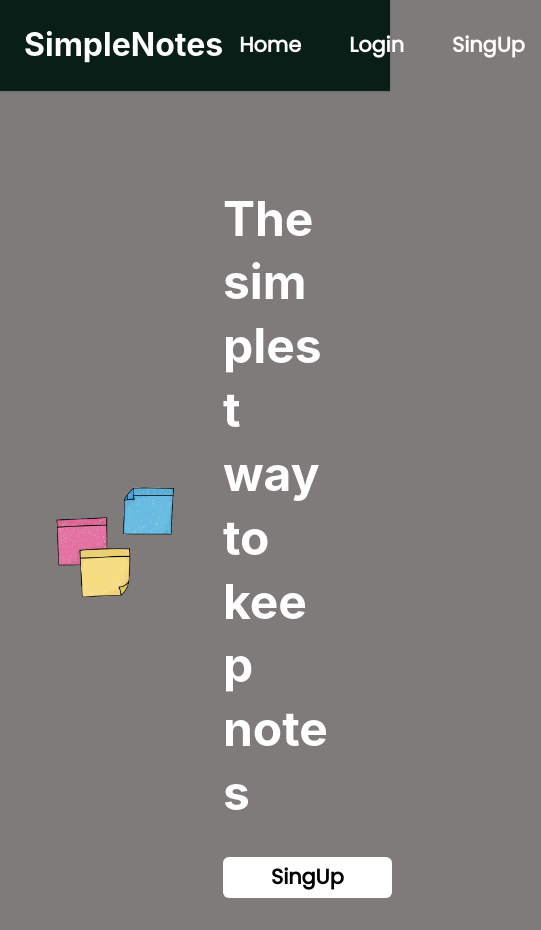
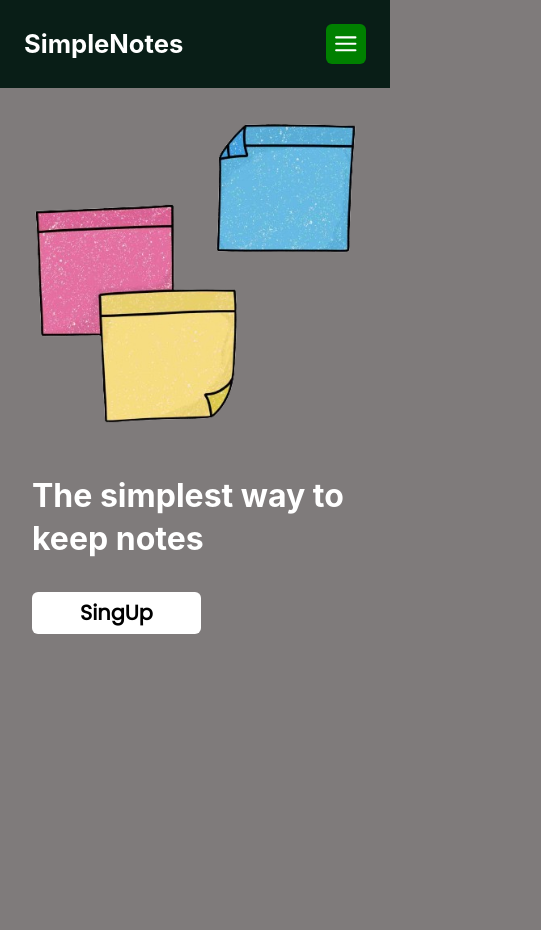
Before and after one commit to geeteshmehuria/simple-notes, a React (Vite) app: page / in a window 390 px wide. Shown: the whole page, 541 px wide, since content can reach past the window. After the commit the page ends 844 px from the top, so only its background shows below. Built offline with nearby package versions, Linux system fonts and the light colour scheme.

Commit message:
responsive

```diff
--- a/package.json
+++ b/package.json
@@ -10,6 +10,7 @@
     "preview": "vite preview"
   },
   "dependencies": {
+    "@chakra-ui/icons": "^2.1.1",
     "@chakra-ui/react": "^2.8.2",
     "@emotion/react": "^11.11.3",
     "@emotion/styled": "^11.11.0",
--- a/src/App.jsx
+++ b/src/App.jsx
@@ -1,4 +1,5 @@
 import "./App.css";
+
 import Navbar from "./components/Navbar";
 import AllRoutes from "./components/routers/AllRoutes";
 
@@ -6,6 +7,7 @@ function App() {
   return (
     <>
       <Navbar />
+      {/* <NabBar /> */}
       <AllRoutes />
       {/* <h1 className="text-4xl font-bold underline">Hello world!</h1> */}
     </>
--- a/src/components/Dashboard.jsx
+++ b/src/components/Dashboard.jsx
@@ -155,9 +155,11 @@ const Dashboard = () => {
             </Box>
           ) : (
             <Grid
-              templateColumns="repeat(3, 1fr)"
+              templateColumns={{ base: "repeat(1, 1fr)", md: "repeat(3, 1fr)" }}
               gap={6}
               m={"auto"}
+              justifyContent={"center"}
+
               // border={"2px solid black"}
             >
               {notes.map((note) => (
--- a/src/components/Home.jsx
+++ b/src/components/Home.jsx
@@ -10,18 +10,27 @@ const Home = () => {
 
   return (
     <>
-      <Box className="bg-[#7f7b7b] flex justify-center" mt={"4rem"}>
+      <Box
+        className="bg-[#7f7b7b] flex justify-center"
+        mt={{ base: "0", md: "4rem" }}
+      >
         <Box
-          className="flex items-center justify-center  w-[88%] gap-[3rem]"
+          className="flex items-center justify-center   gap-[3rem]"
           // border={"2px solid black"}
+          flexDirection={{ base: "column", md: "row" }}
+          w={{ base: "100%", md: "80%" }}
           p={"2rem"}
         >
           <Box>
             <Image src={Img} alt="Notes" />
           </Box>
-          <Box width={"40%"}>
+          <Box width={{ base: "100%", md: "40%" }}>
             {/*  color: "#90ee90"  */}
-            <Heading as={"h1"} fontSize={"3em"} color={"white"}>
+            <Heading
+              as={"h1"}
+              fontSize={{ base: "2rem", md: "3rem" }}
+              color={"white"}
+            >
               The simplest way to keep notes
             </Heading>
             {auth ? (
--- a/src/components/Navbar.jsx
+++ b/src/components/Navbar.jsx
@@ -1,14 +1,31 @@
-import { Box, Button, Flex, Heading, Spacer, Text } from "@chakra-ui/react";
+import {
+  Box,
+  Button,
+  Drawer,
+  DrawerBody,
+  DrawerCloseButton,
+  DrawerContent,
+  DrawerHeader,
+  DrawerOverlay,
+  Flex,
+  Heading,
+  IconButton,
+  Spacer,
+  Text,
+  useDisclosure,
+} from "@chakra-ui/react";
 import { useDispatch, useSelector } from "react-redux";
 import { Link, useNavigate } from "react-router-dom";
 import { authLinLout } from "../redux/authSlice";
 import axios from "axios";
+import { HamburgerIcon } from "@chakra-ui/icons";
 // import React from "react";
 
 const Navbar = () => {
   const dispatch = useDispatch();
   const navigate = useNavigate();
   const auth = useSelector((state) => state.auth.auth);
+  const { isOpen, onOpen, onClose } = useDisclosure();
 
   const handleLogout = async () => {
     try {
@@ -31,15 +48,40 @@ const Navbar = () => {
   return (
     <>
       <Box>
-        <Flex p={"1.5rem"} alignItems="center" boxShadow="base" bg={"#091e17"}>
+        <Flex
+          p={"1.5rem"}
+          boxShadow="base"
+          bg={"#091e17"}
+          display={"flex"}
+          alignItems={"center"}
+          direction={{ base: "row", md: "row" }}
+        >
           <Box>
-            <Heading as="h2" fontSize={"2rem"} color={"white"}>
-              SimpleNotes
-            </Heading>
+            <Link to={"/"}>
+              <Heading
+                as="h2"
+                fontSize={{ base: "1.6rem", md: "2rem" }}
+                color={"white"}
+              >
+                SimpleNotes
+              </Heading>
+            </Link>
           </Box>
           <Spacer />
           <Box>
-            <Flex gap={4}>
+            <IconButton
+              icon={<HamburgerIcon color="white" fontSize={"1.6rem"} />}
+              aria-label="Open navigation"
+              onClick={onOpen}
+              display={{ base: "flex", md: "none" }}
+              bgColor="green"
+            />
+
+            <Flex
+              gap={4}
+              display={{ base: "none", md: "flex" }}
+              justifyContent="space-around"
+            >
               <Link to="/">
                 <Button
                   fontSize={"1.3rem"}
@@ -101,6 +143,65 @@ const Navbar = () => {
             </Flex>
           </Box>
         </Flex>
+
+        <Drawer placement="right" onClose={onClose} isOpen={isOpen}>
+          <DrawerOverlay />
+          <DrawerContent>
+            <DrawerCloseButton />
+            <DrawerHeader>Menu</DrawerHeader>
+            <DrawerBody>
+              <Box>
+                <Link
+                  className="hover:bg-primeGreen-600 block py-2"
+                  color="#2f4e44"
+                  to="/"
+                  onClick={onClose}
+                >
+                  Home
+                </Link>
+              </Box>
+              {auth ? (
+                <>
+                  <Link
+                    to="/dashboard"
+                    className="hover:bg-primeGreen-600 block py-2"
+                    color="#2f4e44"
+                    onClick={onClose}
+                  >
+                    Dashboard
+                  </Link>
+
+                  <Text
+                    className="hover:bg-primeGreen-600 block py-2"
+                    color="#2f4e44"
+                    onClick={onClose}
+                  >
+                    Logout
+                  </Text>
+                </>
+              ) : (
+                <>
+                  <Link
+                    to="/login"
+                    className="hover:bg-primeGreen-600 block py-2"
+                    color="#2f4e44"
+                    onClick={onClose}
+                  >
+                    Login
+                  </Link>
+                  <Link
+                    to="/signup"
+                    className="hover:bg-primeGreen-600 block py-2"
+                    color="#2f4e44"
+                    onClick={onClose}
+                  >
+                    SingUp
+                  </Link>
+                </>
+              )}
+            </DrawerBody>
+          </DrawerContent>
+        </Drawer>
       </Box>
     </>
   );
--- a/src/components/NoteCard.jsx
+++ b/src/components/NoteCard.jsx
@@ -73,6 +73,9 @@ const NoteCard = ({ noteID, title, body, getNotes }) => {
   return (
     <>
       <Box
+        display={"flex"}
+        flexDirection={"column"}
+        alignItems="center"
         p={"2rem 1.4rem"}
         boxShadow={
           "rgba(0, 0, 0, 0.19) 0px 10px 20px, rgba(0, 0, 0, 0.23) 0px 6px 6px"
@@ -83,7 +86,14 @@ const NoteCard = ({ noteID, title, body, getNotes }) => {
         <Text fontWeight="bold" fontSize="lg">
           {title}
         </Text>
-        <Text>{body}</Text>
+        <Text
+          w={{ base: "80%", md: "100%" }}
+          m={{ base: "auto", md: "0" }}
+          textAlign={"center"}
+          border={"2px solid black"}
+        >
+          {body}
+        </Text>
         <Flex mt={4}>
           <Button colorScheme="blue" mr={2} onClick={handleEdit}>
             Edit
```
Also changed, not shown: 1 other file (tests, documents, lock files or other folders).
